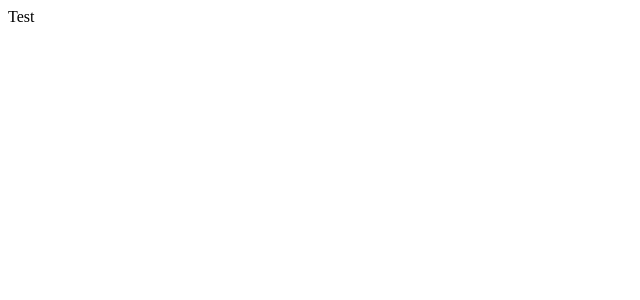
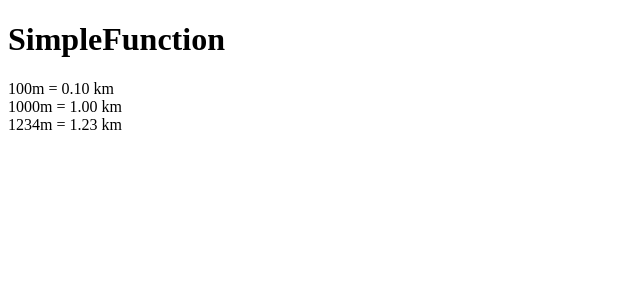
Before and after one commit to Toxe/react-testing, a React (Create React App) app: page / in a window 1280 px wide. Shown: the top 300 px of the page, without its empty margins (0-640 px from the left). Built offline with nearby package versions, Linux system fonts and the light colour scheme.

Commit message:
Add SimpleFunction component

```diff
--- a/src/App.js
+++ b/src/App.js
@@ -1,5 +1,10 @@
 import React from "react";
+import SimpleFunction from "./SimpleFunction/SimpleFunction";
 
 export default function App() {
-    return <div>Test</div>;
+    return (
+        <div>
+            <SimpleFunction />
+        </div>
+    );
 }
--- /dev/null
+++ b/src/SimpleFunction/SimpleFunction.js
@@ -0,0 +1,13 @@
+import React from "react";
+import { formatDistance } from "./formatDistance";
+
+export default function SimpleFunction() {
+    return (
+        <div>
+            <h1>SimpleFunction</h1>
+            <div>100m = {formatDistance(100)}</div>
+            <div>1000m = {formatDistance(1000)}</div>
+            <div>1234m = {formatDistance(1234)}</div>
+        </div>
+    );
+}
--- /dev/null
+++ b/src/SimpleFunction/formatDistance.js
@@ -0,0 +1,4 @@
+export function formatDistance(m) {
+    const f = Number.parseFloat(m) / 1000.0;
+    return `${f.toFixed(2)} km`;
+}
```
